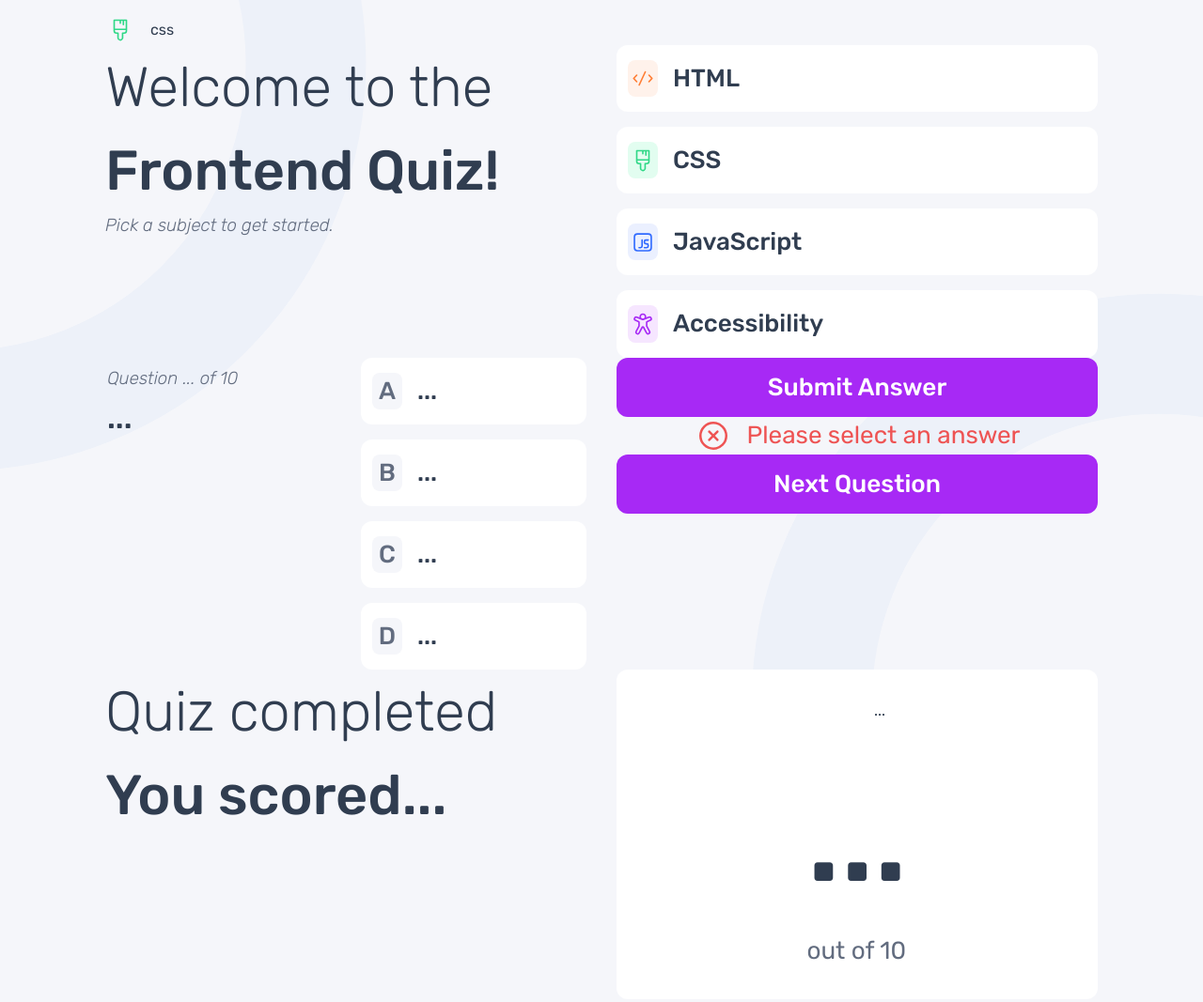
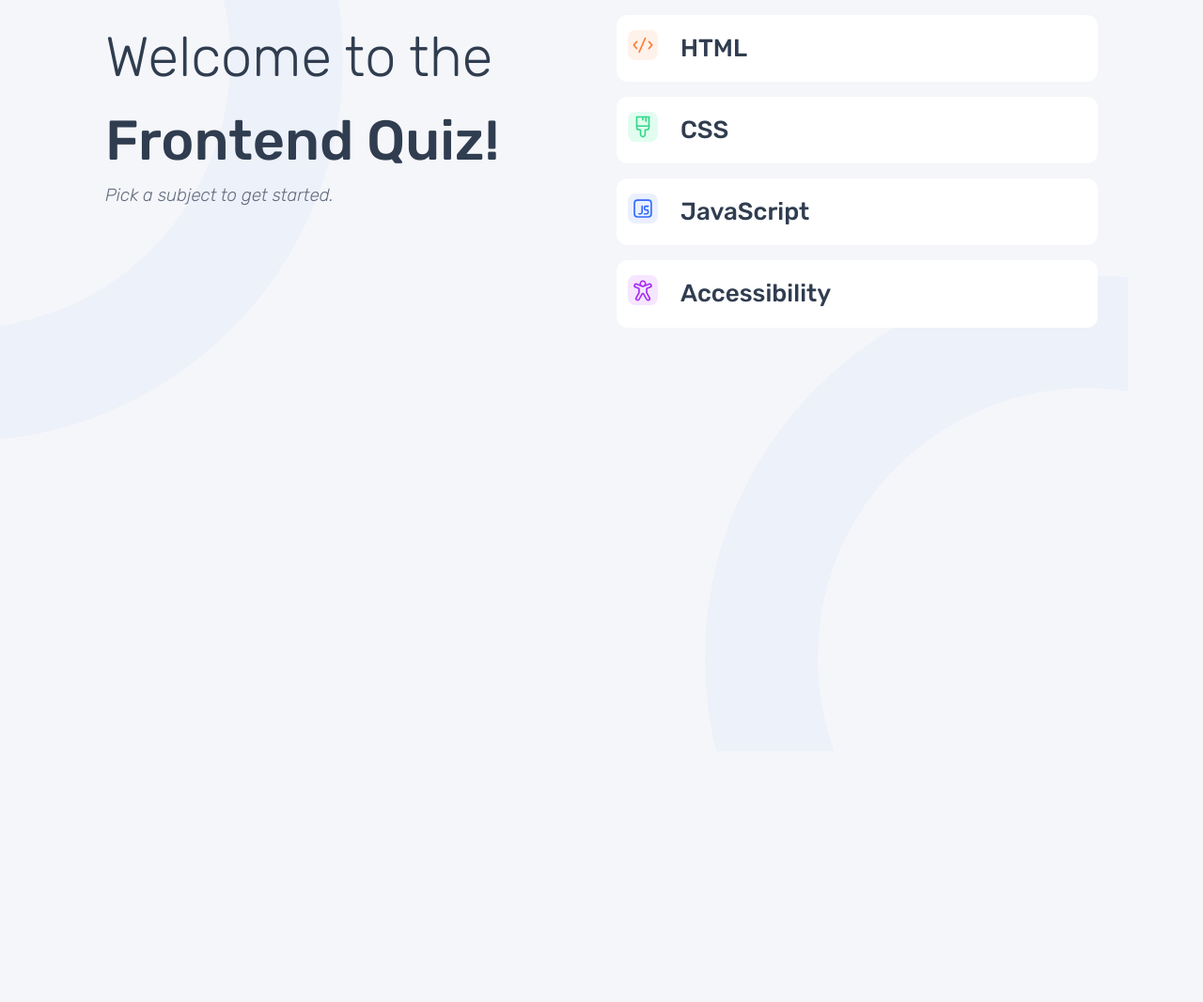
Before and after one commit to NgocMinhThuNguyen/QUIZ-APP, a plain HTML site: page index.html in a window 1280 px wide. Shown: the top 1067 px of the page at 94% size. After the commit the page ends 800 px from the top, so only its background shows below. Drawn offline with Linux system fonts and the light colour scheme.

Commit message:
undo class for testing

```diff
--- a/index.html
+++ b/index.html
@@ -15,11 +15,11 @@
 </head>
 <body>
   <header>
-    <div class="header-icon flex">
-      <span class="box flex" data-topic>
-        <img src="./assets/images/icon-css.svg" alt="" class="icon">
+    <div class="header-icon flex" hidden>
+      <span class="header-box box flex" data-topic>
+        <img src="#" alt="" class="icon">
       </span>
-      <span class="header-topic text">css</span>
+      <span class="header-topic text fw-bold fs-text-content"></span>
     </div>
   </header>
   <main>
@@ -34,7 +34,7 @@
         <legend class="visually-hidden">Pick a subject to get started.</legend>
 
         <div class="radio-group fw-bold fs-text-content grid">
-          <label for="html" class="radio-wrapper clr-bg-choice flex hover">
+          <label for="html" class="radio-wrapper clr-bg-choice grid hover">
             <input type="radio" id="html" name="menu" value="html">
             <span class="box flex" data-topic="html">
               <img src="./assets/images/icon-html.svg" alt="html" class="icon">
@@ -42,7 +42,7 @@
             <span class="radio-content text">HTML</span>
           </label>
 
-          <label for="css" class="radio-wrapper clr-bg-choice flex hover">
+          <label for="css" class="radio-wrapper clr-bg-choice grid hover">
             <input type="radio" id="css" name="menu" value="css">
             <span class="box flex" data-topic="css">
               <img src="./assets/images/icon-css.svg" alt="css" class="icon">
@@ -50,7 +50,7 @@
             <span class="radio-content text">CSS</span>
           </label>
 
-          <label for="js" class="radio-wrapper clr-bg-choice flex hover">
+          <label for="js" class="radio-wrapper clr-bg-choice grid hover">
             <input type="radio" id="js" name="menu" value="javascript">
             <span class="box flex" data-topic="javascript">
               <img src="./assets/images/icon-js.svg" alt="javascript" class="icon">
@@ -58,7 +58,7 @@
             <span class="radio-content text">JavaScript</span>
           </label>
 
-          <label for="accessibility" class="radio-wrapper clr-bg-choice flex hover">
+          <label for="accessibility" class="radio-wrapper clr-bg-choice grid hover">
             <input type="radio" id="accessibility" name="menu" value="accessibility">
             <span class="box flex" data-topic="accessibility">
               <img src="./assets/images/icon-accessibility.svg" alt="accessibility" class="icon">
@@ -70,36 +70,36 @@
     </section>
 
      <!-- Quiz question -->
-    <section class="questions">
+    <section class="questions" hidden>
       <form action="" name="quiz" class="quiz-questions-form fw-bold fs-text-content grid col-2">
         <fieldset class="questions-wrapper grid col-2">
           <div>
             <legend>
-              <span class="text-heading-secondary fs-heading-secondary fw-italic italic">Question <span data-current-question>...</span> of <span>10</span></span>
+              <span class="text-heading-secondary fs-heading-secondary fw-italic italic">Question <span data-index>...</span> of <span>10</span></span>
               <span class="text fs-text-title fw-bold block-box" data-question>...</span>
             </legend>
           </div>
 
           <div class="radio-group grid">
-            <label for="choice1" class="radio-wrapper clr-bg-choice flex hover">
+            <label for="choice1" class="radio-wrapper clr-bg-choice grid hover">
               <input type="radio" id="choice1" name="choices" data-choice="0">
               <span class="box clr-light-grey text-grey-navy flex">A</span>
               <span class="radio-content text">...</span>
             </label>
 
-            <label for="choice2" class="radio-wrapper clr-bg-choice flex hover">
+            <label for="choice2" class="radio-wrapper clr-bg-choice grid hover">
               <input type="radio" id="choice2" name="choices" data-choice="1">
               <span class="box clr-light-grey text-grey-navy flex">B</span>
               <span class="radio-content text">...</span>
             </label>
 
-            <label for="choice3" class="radio-wrapper clr-bg-choice flex hover">
+            <label for="choice3" class="radio-wrapper clr-bg-choice grid hover">
               <input type="radio" id="choice3" name="choices" data-choice="2">
               <span class="box clr-light-grey text-grey-navy flex">C</span>
               <span class="radio-content text">...</span>
             </label>
 
-            <label for="choice4" class="radio-wrapper clr-bg-choice flex hover">
+            <label for="choice4" class="radio-wrapper clr-bg-choice grid hover">
               <input type="radio" id="choice4" name="choices" data-choice="3">
               <span class="box clr-light-grey text-grey-navy flex">D</span>
               <span class="radio-content text">...</span>
@@ -109,28 +109,28 @@
 
         <div class="btns">
           <button type="submit" class="btn text-white clr-purple">Submit answer</button>
-          <div class="error flex">
+          <div class="error flex" hidden>
             <span><img src="./assets/images/icon-error.svg" alt="error"></span>
             <span class="text-red fw-normal">Please select an answer</span>
           </div>
-          <input type="reset" id="next-btn" value="Next Question" class="next-btn btn text-white clr-purple hidden">
+          <input type="reset" id="next-btn" value="Next Question" class="next-btn btn text-white clr-purple hidden" hidden>
         </div>
       </form>
     </section>
 
     <!-- Quiz completed -->
-    <section class="quiz-complete-wrapper grid col-2">
+    <section class="quiz-complete-wrapper grid col-2" hidden>
       <h1 class="text-heading-primary fs-heading-primary fw-italic">Quiz completed <span class="fw-bold block-box">You scored...</span></h1>
 
       <div class="result-card clr-bg-choice flex">
         <div class="result-header flex">
-          <span class="box icon flex" data-topic>
+          <span class="header-box box  flex" data-topic>
             <img src="#" alt="" class="icon">
           </span>
           <span class="result-topic text">...</span>
         </div>
-        <p>
-          <span class="text fs-score fw-bold" data-result>...</span>
+        <p class="grid">
+          <span class="text fs-score fw-bold" data-score>...</span>
           <span class="fw-normal text-heading-secondary fs-text-content block-box">out of 10</span>
         </p>
       </div>
```
